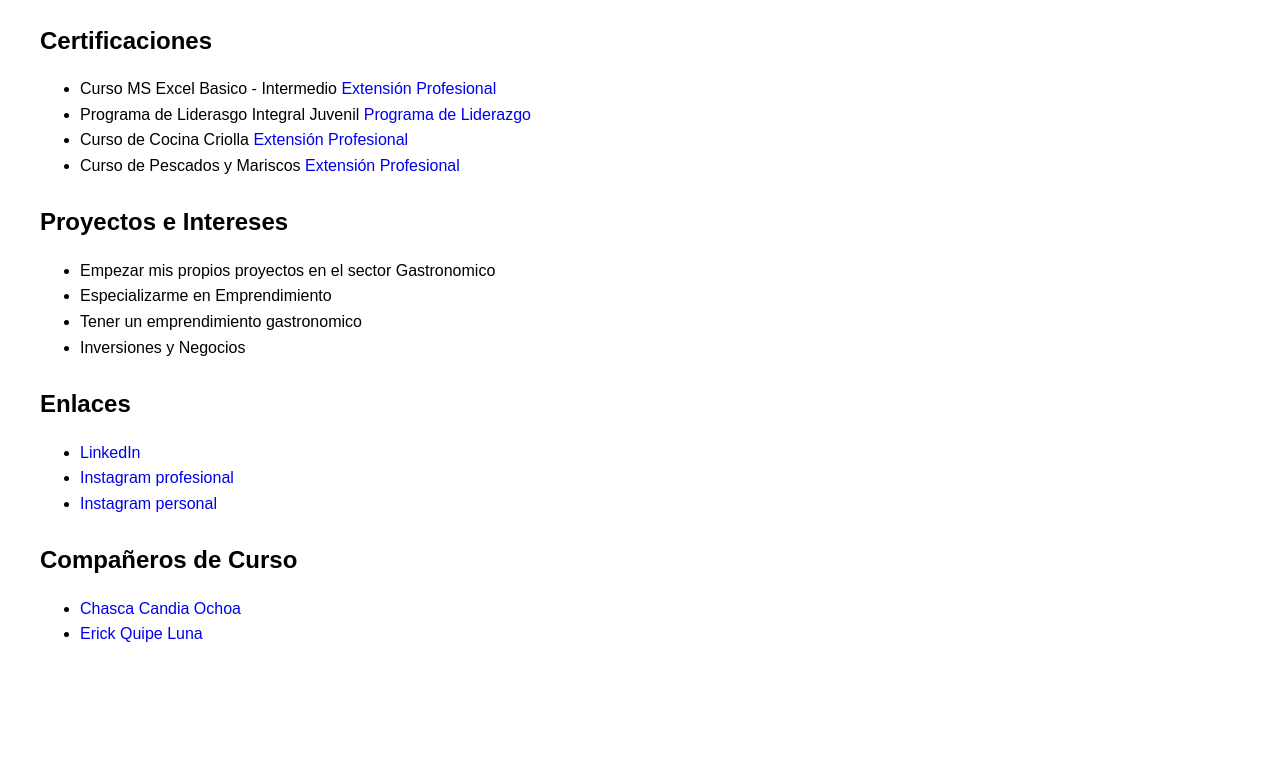
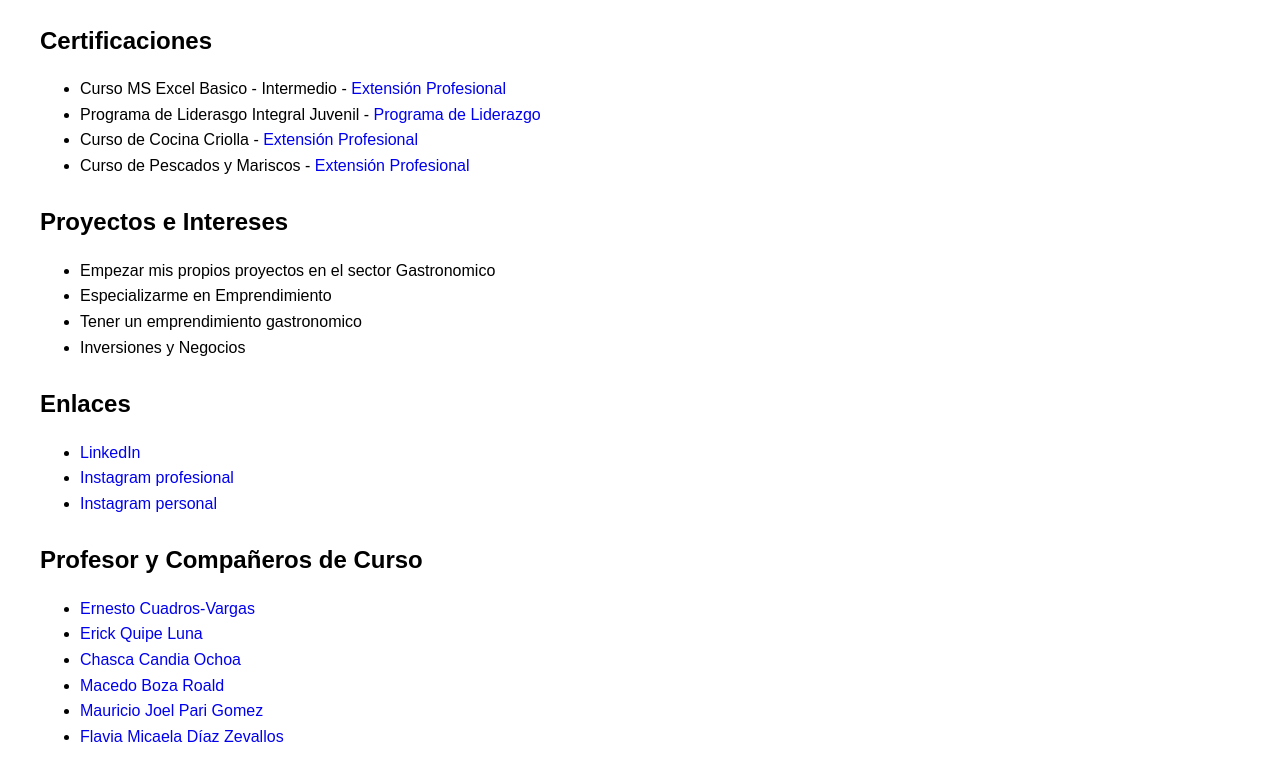
Before and after one commit to luiguicalcina-gif/Mi-Pagina-Web, a plain HTML site: page index.html in a window 1280 px wide. Shown: the part 1062-1842 px from the top of the page. Before the commit the page ends 1749 px from the top, so only its background shows below. Drawn offline with Linux system fonts and the light colour scheme.

Commit message:
Update index.html

```diff
--- a/index.html
+++ b/index.html
@@ -51,10 +51,10 @@
     <div class="section">
         <h2>Certificaciones</h2>
         <ul>
-            <li>Curso MS Excel Basico - Intermedio <a href="https://www.isur.edu.pe/extension-profesional/cronograma-cursos/">Extensión Profesional</a></li>
-            <li>Programa de Liderasgo Integral Juvenil <a href="https://liderazgo.ucsp.edu.pe/">Programa de Liderazgo</a></li>
-            <li>Curso de Cocina Criolla <a href="https://www.isur.edu.pe/extension-profesional/cronograma-cursos/">Extensión Profesional</a></li>
-            <li>Curso de Pescados y Mariscos <a href="https://www.isur.edu.pe/extension-profesional/cronograma-cursos/">Extensión Profesional</a></li>
+            <li>Curso MS Excel Basico - Intermedio - <a href="https://www.isur.edu.pe/extension-profesional/cronograma-cursos/">Extensión Profesional</a></li>
+            <li>Programa de Liderasgo Integral Juvenil - <a href="https://liderazgo.ucsp.edu.pe/">Programa de Liderazgo</a></li>
+            <li>Curso de Cocina Criolla - <a href="https://www.isur.edu.pe/extension-profesional/cronograma-cursos/">Extensión Profesional</a></li>
+            <li>Curso de Pescados y Mariscos - <a href="https://www.isur.edu.pe/extension-profesional/cronograma-cursos/">Extensión Profesional</a></li>
         </ul>
     </div>
 
@@ -77,10 +77,14 @@
         </ul>
     </div>
     <div class="section">
-        <h2>Compañeros de Curso</h2>
+        <h2>Profesor y Compañeros de Curso</h2>
         <ul>
+            <li><a href="https://socios.spc.org.pe/ecuadros/">Ernesto Cuadros-Vargas</a></li>
+            <li><a href="https://erickquispeluna-boop.github.io/erickluna.github.io/">Erick Quipe Luna</a></li>
             <li><a href="https://chaskacandia.github.io/chaskacandiaochoa.github.io/">Chasca Candia Ochoa</a></li>
-            <li><a href="https://erickquispeluna-boop.github.io/erickluna.github.io/">Erick Quipe Luna</a></li>
+            <li><a href="https://roaldmacedo-boza.github.io/roaldmacedo.github.io">Macedo Boza Roald</a></li>
+            <li><a href="https://pari-dot.github.io/Mauricio.github.io/">Mauricio Joel Pari Gomez</a></li>
+            <li><a href="https://flaviamicaeladiazzevallos1.github.io/">Flavia Micaela Díaz Zevallos</a></li>
         </ul>
     </div>
 </body>
```
